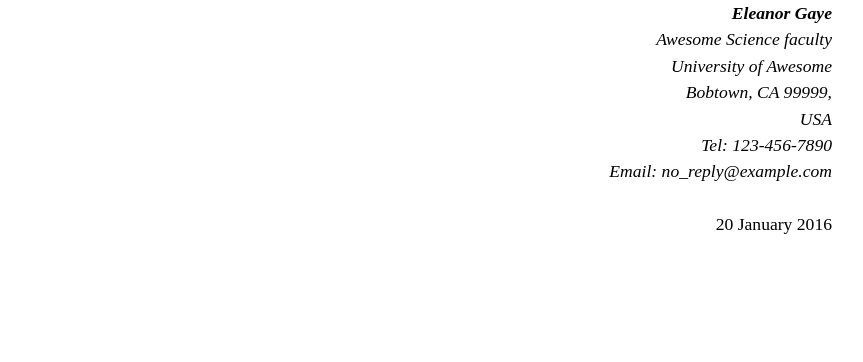
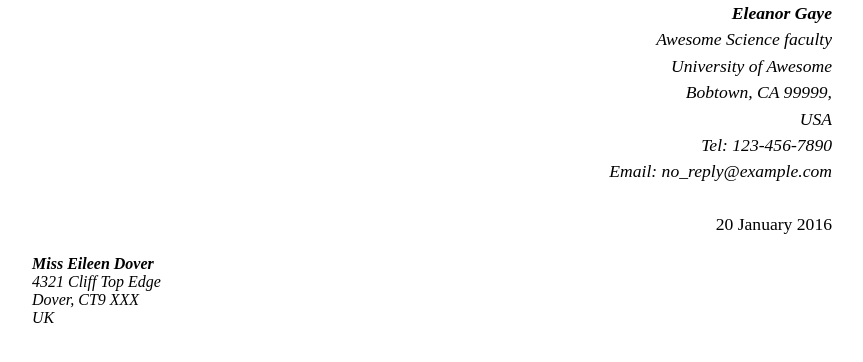
Before and after one commit to LITE-1/Brady-WebDev-DC1206, a plain HTML site: page index.html in a window 1280 px wide. Shown: the whole page, without its empty margins (208-1071 px from the left). Drawn offline with Linux system fonts and the light colour scheme.

Commit message:
Update index.html

```diff
--- a/index.html
+++ b/index.html
@@ -30,6 +30,16 @@
                 <br>20 January 2016
             </p>
         </div>
-
+        <!--contact info-->
+        <div>
+            <i>
+                <b>
+                    Miss Eileen Dover<br>
+                </b>
+                4321 Cliff Top Edge<br>
+                Dover, CT9 XXX<br>
+                UK<br>
+            </i>
+        </div>
     </body>
 </html>
```
